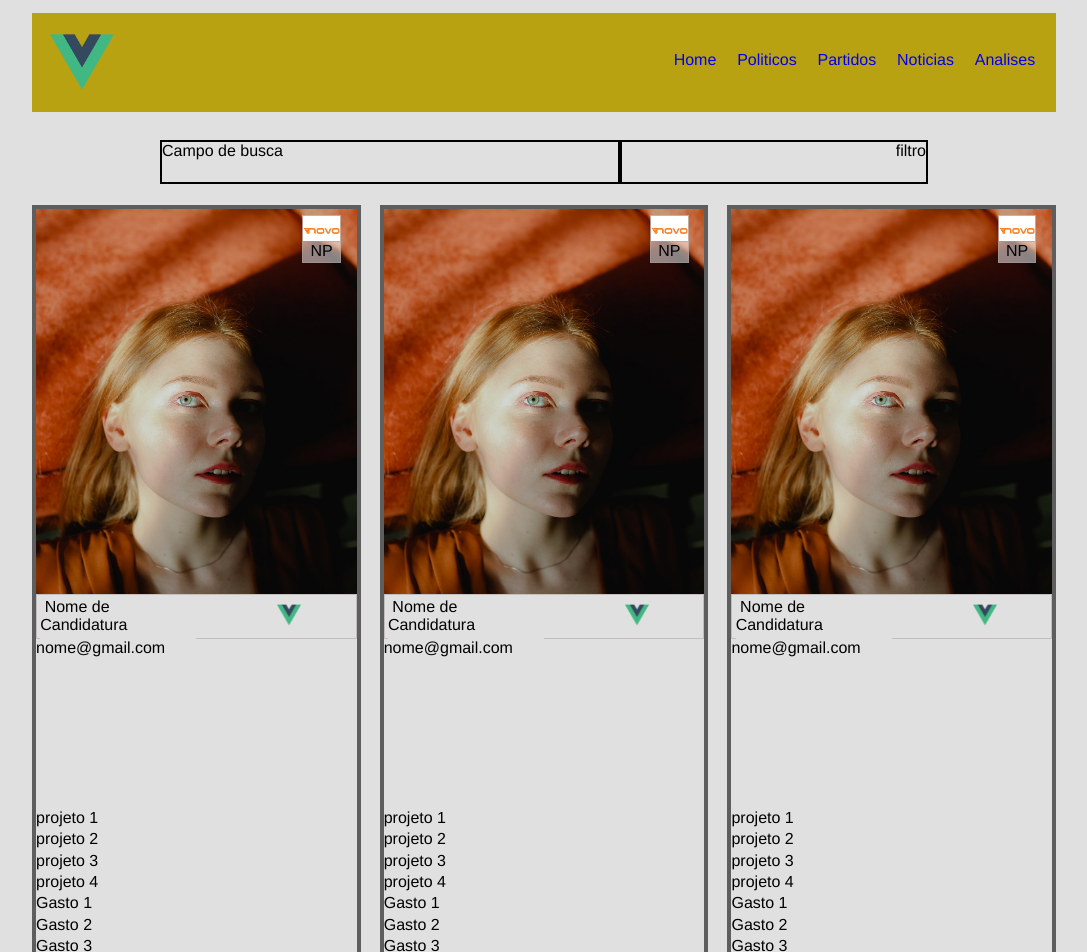
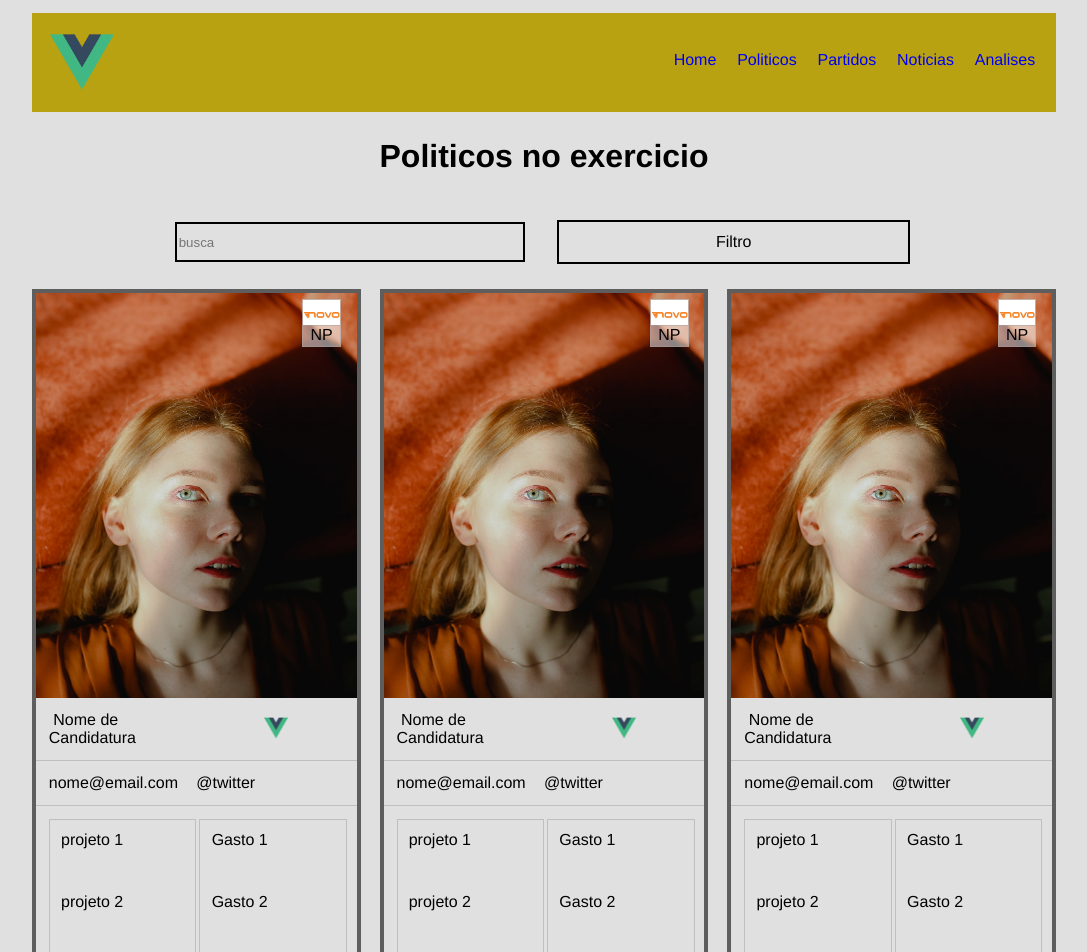
Before and after one commit to GustavoSaibro/fullpage_app, a Vue app: page /politicos in a window 1280 px wide. Shown: the top 952 px of the page, without its empty margins (104-1191 px from the left). Built offline with nearby package versions, Linux system fonts and the light colour scheme.

Commit message:
Added search component and refactored css

```diff
--- /dev/null
+++ b/src/components/common/Busca.vue
@@ -0,0 +1,52 @@
+<template>
+  <div class="busca-container">
+    <input
+      class="busca"
+      type="search"
+      name="busca"
+      placeholder="busca"
+    />
+    <div class="filtro">
+      Filtro
+    </div>
+  </div>
+</template>
+
+<script>
+export default {
+
+}
+</script>
+
+<style scoped lang="scss">
+.busca-container {
+  display: flex;
+  position: relative;
+  justify-content: space-between;
+  align-items: center;
+  height: 10vh;
+  margin-right: 10vw;
+  margin-left: 10vw;
+
+  .filtro {
+    display: flex;
+    position: relative;
+    justify-content: center;
+    align-items: center;
+    margin: 1.1em;
+    height: 50%;
+    width: 50%;
+    border: #000000 solid 2px;
+  }
+
+  .busca {
+    display: flex;
+    position: relative;
+    justify-content: right;
+    margin: 1.1em;
+    height: 50%;
+    width: 50%;
+    border: #000000 solid 2px;
+  }
+}
+</style>
--- a/src/components/politicos/Politico.vue
+++ b/src/components/politicos/Politico.vue
@@ -16,7 +16,8 @@
     </div>
     <div class="dados-cand">
       <div class="nome-cand">
-        Nome de Candidatura</div>
+        Nome de Candidatura
+      </div>
       <div class="uf-cand">
         <img
           src="@/assets/logo.png"
@@ -24,7 +25,12 @@
         >
       </div>
     </div>
-    <div class="contato">nome@gmail.com</div>
+
+    <div class="contato">
+      <div class="email">nome@email.com</div>
+      <div class="twitter">@twitter</div>
+      <!-- <div class="tel">99 991897456</div> -->
+    </div>
 
     <div class="info">
       <div class="projetos">
@@ -100,10 +106,12 @@ export default {
   .dados-cand {
     box-sizing: border-box;
     flex-direction: row;
-    border: rgba(165, 157, 157, 0.5) solid 1px;
     height: 8em;
+    border-bottom: rgba(165, 157, 157, 0.5) solid 1px;
     .nome-cand {
-      margin: 0.2em;
+      box-sizing: border-box;
+      // margin: 0.2em;
+      padding: 0.8em;
       word-break: break-word;
       white-space: pre-wrap;
       -moz-white-space: pre-wrap;
@@ -111,11 +119,43 @@ export default {
     }
     img {
       position: absolute;
-      top: 0.5em;
-      left: 50%;
+      top: 1.1em;
+      left: 40%;
       width: 1.5em;
       height: 1.5em;
     }
   }
+  .contato {
+    // margin: 1.1em;
+    padding: 0.8em;
+    border-bottom: rgba(165, 157, 157, 0.5) solid 1px;
+    box-sizing: border-box;
+    flex-direction: row;
+    width: 100%;
+    height: 5em;
+  }
+
+  .info {
+    display: grid;
+    box-sizing: border-box;
+    padding: 0.8em;
+    justify-content: space-between;
+    width: 100%;
+    height: 100%;
+    grid-template-columns: 1fr 1fr;
+
+    .gastos {
+      padding: 0.7em;
+      margin-left: 0.2em;
+      box-sizing: border-box;
+      border: rgba(165, 157, 157, 0.5) solid 1px;
+    }
+    .projetos {
+      padding: 0.7em;
+      margin-right: 0.2em;
+      box-sizing: border-box;
+      border: rgba(165, 157, 157, 0.5) solid 1px;
+    }
+  }
 }
 </style>
--- a/src/views/Partidos.vue
+++ b/src/views/Partidos.vue
@@ -1,10 +1,20 @@
 <template>
-  <h1>Pagina de partidos</h1>
+  <div class="partidos">
+    <div class="titulo">
+      <h1>Pagina de partidos</h1>
+    </div>
+    <Busca />
+  </div>
+
 </template>
 
 <script>
+import Busca from "@/components/common/Busca.vue"
 export default {
-  name: "Partidos"
+  name: "Partidos",
+  components: {
+    Busca
+  }
 }
 </script>
 
--- a/src/views/Politicos.vue
+++ b/src/views/Politicos.vue
@@ -1,12 +1,10 @@
 <template>
-  <div class="busca-container">
-    <div class="busca">
-      Campo de busca
+  <div class="politicos">
+    <div class="titulo">
+      <h1>Politicos no exercicio</h1>
     </div>
-    <div class="filtro">
-      filtro
-    </div>
-  </div>
+    <Busca />
+
     <div class="grid-container">
       <Politico class="item-1" />
       <Politico class="item-2" />
@@ -18,48 +16,28 @@
       <Politico class="item-8" />
       <Politico class="item-9" />
     </div>
+  </div>
 </template>
 
 <script>
 import Politico from "@/components/politicos/Politico.vue"
+import Busca from "@/components/common/Busca.vue"
 export default {
   name: "Politicos",
   components: {
-    Politico
+    Politico,
+    Busca
   }
 }
 </script>
 
 <style scoped lang="scss">
-.busca-container {
+.titulo {
   display: flex;
   position: relative;
-  justify-content: space-between;
+  justify-content: center;
+  text-align: center;
   align-items: center;
-  height: 10vh;
-  margin-right: 10vw;
-  margin-left: 10vw;
-  // border: #000000 solid 4px;
-
-  .busca {
-    display: flex;
-    position: relative;
-    height: 50%;
-    width: 60%;
-    border: #000000 solid 2px;
-  }
-
-  .filtro {
-    display: flex;
-    position: relative;
-    justify-content: right;
-    // align-items: right;
-    // text-align: right;
-    // flex-direction: right;
-    height: 50%;
-    width: 40%;
-    border: #000000 solid 2px;
-  }
 }
 .grid-container {
   display: grid;
@@ -69,26 +47,9 @@ export default {
   grid-template-rows: repeat(3, 1fr);
   grid-gap: 0.8em 1.2em;
 
-  // grid-template-areas:
-  // "busca busca busca busca";
-  // grid-gap: 1.2em;
-  // grid-template:
-  //   "busca busca busca busca" 0.2fr
-  //   / auto;
-
   .grid-item {
     border: 4px solid #000000;
-    // padding: 20px;
   }
-  // .busca {
-  //   grid-column: 2/4;
-  //   // grid-column-start: 1;
-  //   // grid-column-end: 4;
-  //   grid-row-start: 1;
-  //   align-self: center;
-  //   // width: 60vh;
-  //   height: 10vh;
-  // }
   .item-1 {
     grid-column: 1/2;
     grid-row: 1;
```
Also changed, not shown: src/components/partidos/Partido.vue (added). Lines whose indentation alone changed are shown as unchanged.
